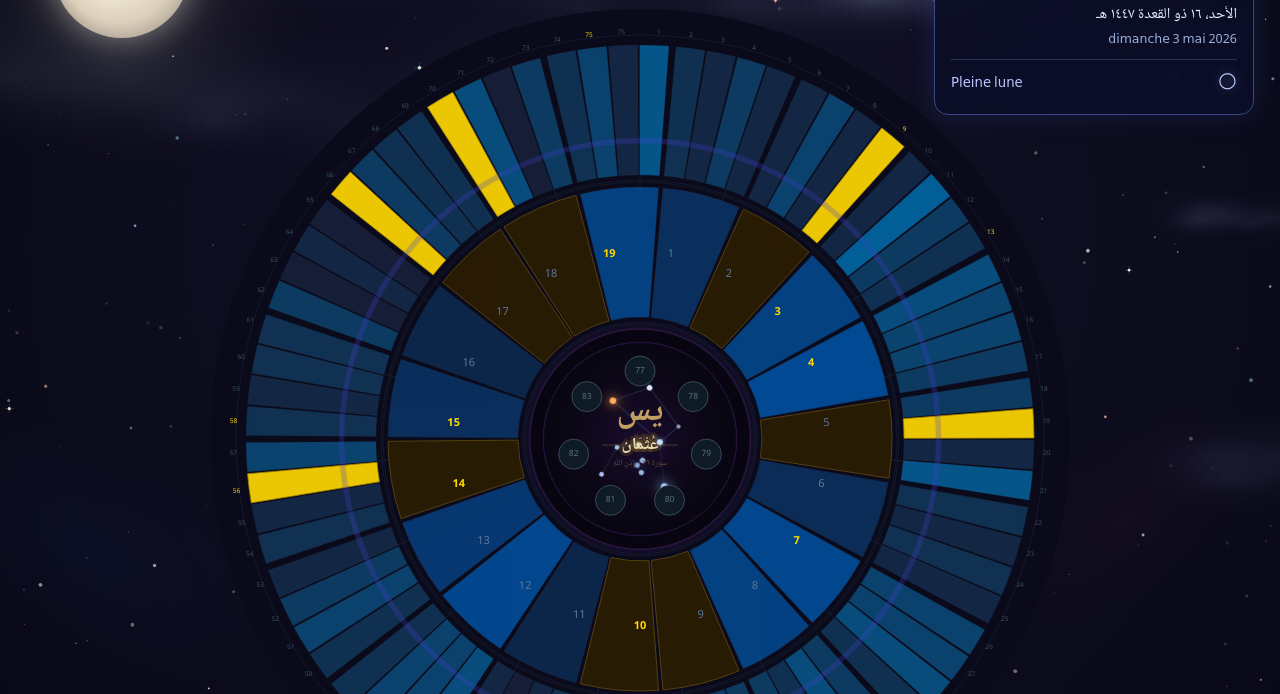
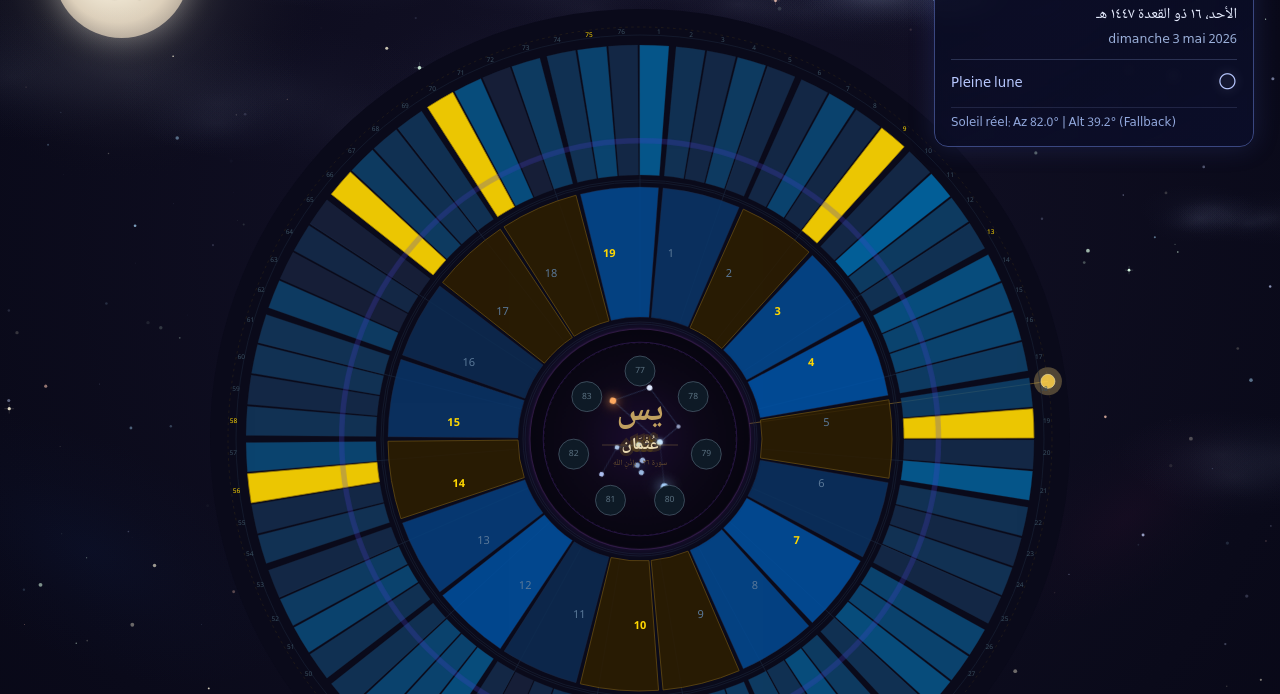
Before and after one commit to El-hadj10/Yassin_19, a plain HTML site: page web/index.html in a window 1280 px wide. Shown: the part 106-800 px from the top of the page. Drawn offline with nearby package versions, Linux system fonts and the light colour scheme; animation ran at ten frames a second.

Commit message:
feat: cercle solaire en rotation temps réel synchronisé à l'heure

```diff
--- a/web/index.html
+++ b/web/index.html
@@ -90,6 +90,17 @@
     .lunar-phase-emoji {
       font-size: 1.15rem;
       filter: drop-shadow(0 0 6px rgba(212, 225, 255, 0.42));
+    }
+
+    .solar-live {
+      margin-top: 7px;
+      padding-top: 7px;
+      border-top: 1px solid rgba(128, 146, 202, 0.18);
+      font-size: 0.74rem;
+      color: #93a9de;
+      line-height: 1.45;
+      direction: ltr;
+      text-align: left;
     }
 
     @media (max-width: 900px) {
@@ -368,6 +379,7 @@
     <span id="lunar-phase-name">Phase lunaire</span>
     <span class="lunar-phase-emoji" id="lunar-phase-emoji">🌕</span>
   </div>
+  <div class="solar-live" id="solar-live">Soleil: chargement...</div>
 </div>
 
 <div id="shield-container"></div>
@@ -422,6 +434,7 @@ const R_ANG_IN    = 122;   // bord intérieur de la couronne des anges
 const R_ANG_OUT   = 252;   // bord extérieur de la couronne des anges
 const R_VER_IN    = 264;   // bord intérieur de la couronne des versets
 const R_VER_OUT   = 394;   // bord extérieur de la couronne des versets
+const R_SOLAR_ORBIT = R_VER_OUT + 18; // orbite solaire visuelle
 
 const N_SECTORS   = 19;
 const N_VPS       = 4;     // versets par secteur
@@ -544,6 +557,66 @@ d3.json("data.json").then(function(data) {
 
   const g = svg.append("g")
     .attr("transform", `translate(${cx},${cy})`);
+
+  // ── Cercle solaire en temps réel ─────────────────────────────────────
+  const solarG = g.append("g").attr("class", "solar-orbit");
+
+  solarG.append("circle")
+    .attr("r", R_SOLAR_ORBIT)
+    .attr("fill", "none")
+    .attr("stroke", "#735816")
+    .attr("stroke-width", 0.55)
+    .attr("stroke-dasharray", "2.5,3.5")
+    .attr("opacity", 0.36);
+
+  const solarRay = solarG.append("line")
+    .attr("x1", 0).attr("y1", 0)
+    .attr("x2", 0).attr("y2", -R_SOLAR_ORBIT)
+    .attr("stroke", "#d5a93a")
+    .attr("stroke-width", 0.9)
+    .attr("opacity", 0.38);
+
+  const solarHalo = solarG.append("circle")
+    .attr("cx", 0).attr("cy", -R_SOLAR_ORBIT)
+    .attr("r", 14)
+    .attr("fill", "#ffd778")
+    .attr("opacity", 0.18);
+
+  const solarDot = solarG.append("circle")
+    .attr("cx", 0).attr("cy", -R_SOLAR_ORBIT)
+    .attr("r", 7)
+    .attr("fill", "#ffd24a")
+    .attr("stroke", "#fff0b0")
+    .attr("stroke-width", 0.7)
+    .attr("opacity", 0.95);
+
+  window.__updateSolarVisual = function(solar) {
+    const a = (solar.azimuthDeg || 0) * Math.PI / 180;
+    const x = Math.sin(a) * R_SOLAR_ORBIT;
+    const y = -Math.cos(a) * R_SOLAR_ORBIT;
+
+    const elev = solar.elevationDeg || -10;
+    const dayFactor = Math.max(0.15, Math.min(1, (elev + 12) / 70));
+    const rayOpacity = Math.max(0.14, Math.min(0.62, dayFactor * 0.62));
+
+    solarRay
+      .attr("x2", x)
+      .attr("y2", y)
+      .attr("opacity", rayOpacity);
+
+    solarHalo
+      .attr("cx", x)
+      .attr("cy", y)
+      .attr("opacity", 0.14 + dayFactor * 0.2)
+      .attr("fill", elev >= 0 ? "#ffd778" : "#b8a6c7");
+
+    solarDot
+      .attr("cx", x)
+      .attr("cy", y)
+      .attr("fill", elev >= 0 ? "#ffd24a" : "#c8bfd6")
+      .attr("stroke", elev >= 0 ? "#fff0b0" : "#e6dfff")
+      .attr("opacity", 0.48 + dayFactor * 0.52);
+  };
 
   // Cercles décoratifs (grille)
   [R_VER_OUT + 10, R_VER_IN  - 5,
@@ -955,6 +1028,22 @@ d3.json("data.json").then(function(data) {
   const elGregorian = document.getElementById('lunar-gregorian');
   const elPhaseName = document.getElementById('lunar-phase-name');
   const elPhaseEmoji = document.getElementById('lunar-phase-emoji');
+  const elSolarLive = document.getElementById('solar-live');
+
+  // Coordonnées: GPS navigateur si autorisé, sinon fallback Dakar.
+  const solarGeo = { lat: 14.7167, lon: -17.4677, source: 'fallback' };
+
+  if (navigator.geolocation) {
+    navigator.geolocation.getCurrentPosition(
+      (pos) => {
+        solarGeo.lat = pos.coords.latitude;
+        solarGeo.lon = pos.coords.longitude;
+        solarGeo.source = 'gps';
+      },
+      () => {},
+      { enableHighAccuracy: true, timeout: 7000, maximumAge: 300000 }
+    );
+  }
 
   function getMoonAge(date) {
     const SYNODIC_MONTH = 29.530588853;
@@ -975,6 +1064,46 @@ d3.json("data.json").then(function(data) {
     return { emoji: '🌑', name: 'Nouvelle lune' };
   }
 
+  function getSunPosition(date, lat, lon) {
+    const toRad = Math.PI / 180;
+    const toDeg = 180 / Math.PI;
+
+    const start = new Date(date.getFullYear(), 0, 0);
+    const diff = date - start;
+    const day = Math.floor(diff / 86400000);
+    const minutes = date.getHours() * 60 + date.getMinutes() + date.getSeconds() / 60;
+
+    const gamma = 2 * Math.PI / 365 * (day - 1 + (date.getHours() - 12) / 24);
+    const eqTime = 229.18 * (
+      0.000075 + 0.001868 * Math.cos(gamma) - 0.032077 * Math.sin(gamma)
+      - 0.014615 * Math.cos(2 * gamma) - 0.040849 * Math.sin(2 * gamma)
+    );
+    const decl =
+      0.006918 - 0.399912 * Math.cos(gamma) + 0.070257 * Math.sin(gamma)
+      - 0.006758 * Math.cos(2 * gamma) + 0.000907 * Math.sin(2 * gamma)
+      - 0.002697 * Math.cos(3 * gamma) + 0.00148 * Math.sin(3 * gamma);
+
+    const tzOffsetMin = -date.getTimezoneOffset();
+    const trueSolarTime = ((minutes + eqTime + 4 * lon - tzOffsetMin) % 1440 + 1440) % 1440;
+    let hourAngle = trueSolarTime / 4 - 180;
+    if (hourAngle < -180) hourAngle += 360;
+
+    const ha = hourAngle * toRad;
+    const latRad = lat * toRad;
+
+    const cosZenith = Math.sin(latRad) * Math.sin(decl)
+      + Math.cos(latRad) * Math.cos(decl) * Math.cos(ha);
+    const zenith = Math.acos(Math.min(1, Math.max(-1, cosZenith)));
+    const elevation = 90 - zenith * toDeg;
+
+    const az = (Math.atan2(
+      Math.sin(ha),
+      Math.cos(ha) * Math.sin(latRad) - Math.tan(decl) * Math.cos(latRad)
+    ) * toDeg + 180 + 360) % 360;
+
+    return { azimuthDeg: az, elevationDeg: elevation };
+  }
+
   function updateLunarClock() {
     const now = new Date();
     const hijri = new Intl.DateTimeFormat('ar-SA-u-ca-islamic', {
@@ -988,12 +1117,21 @@ d3.json("data.json").then(function(data) {
     }).format(now);
 
     const phase = moonPhaseInfo(getMoonAge(now));
+    const sun = getSunPosition(now, solarGeo.lat, solarGeo.lon);
+    const az = sun.azimuthDeg.toFixed(1);
+    const el = sun.elevationDeg.toFixed(1);
+    const src = solarGeo.source === 'gps' ? 'GPS' : 'Fallback';
 
     elTime.textContent = time;
     elHijri.textContent = hijri;
     elGregorian.textContent = gregorian;
     elPhaseName.textContent = phase.name;
     elPhaseEmoji.textContent = phase.emoji;
+    elSolarLive.textContent = `Soleil réel: Az ${az}° | Alt ${el}° (${src})`;
+
+    if (typeof window.__updateSolarVisual === 'function') {
+      window.__updateSolarVisual(sun);
+    }
   }
 
   updateLunarClock();
```
